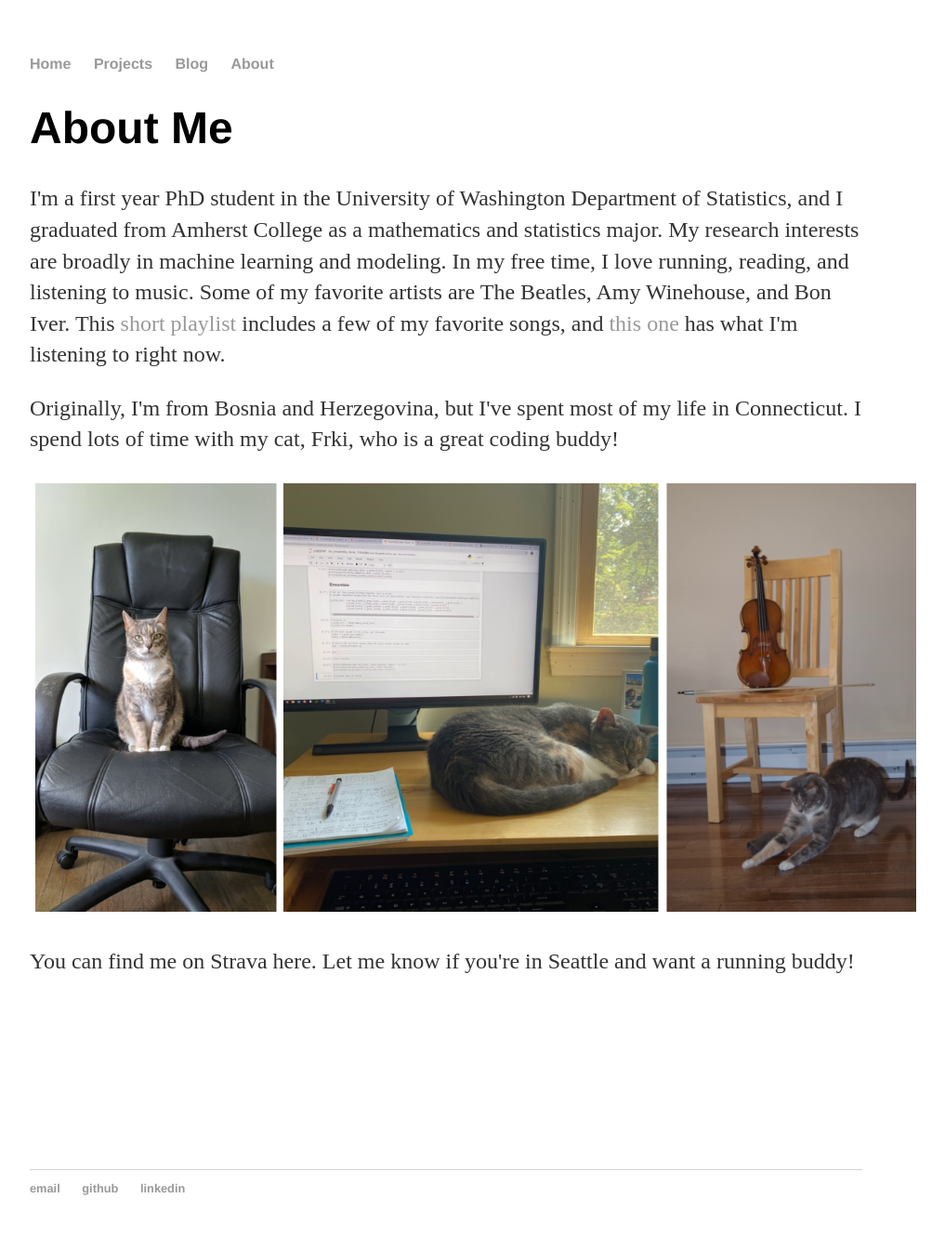
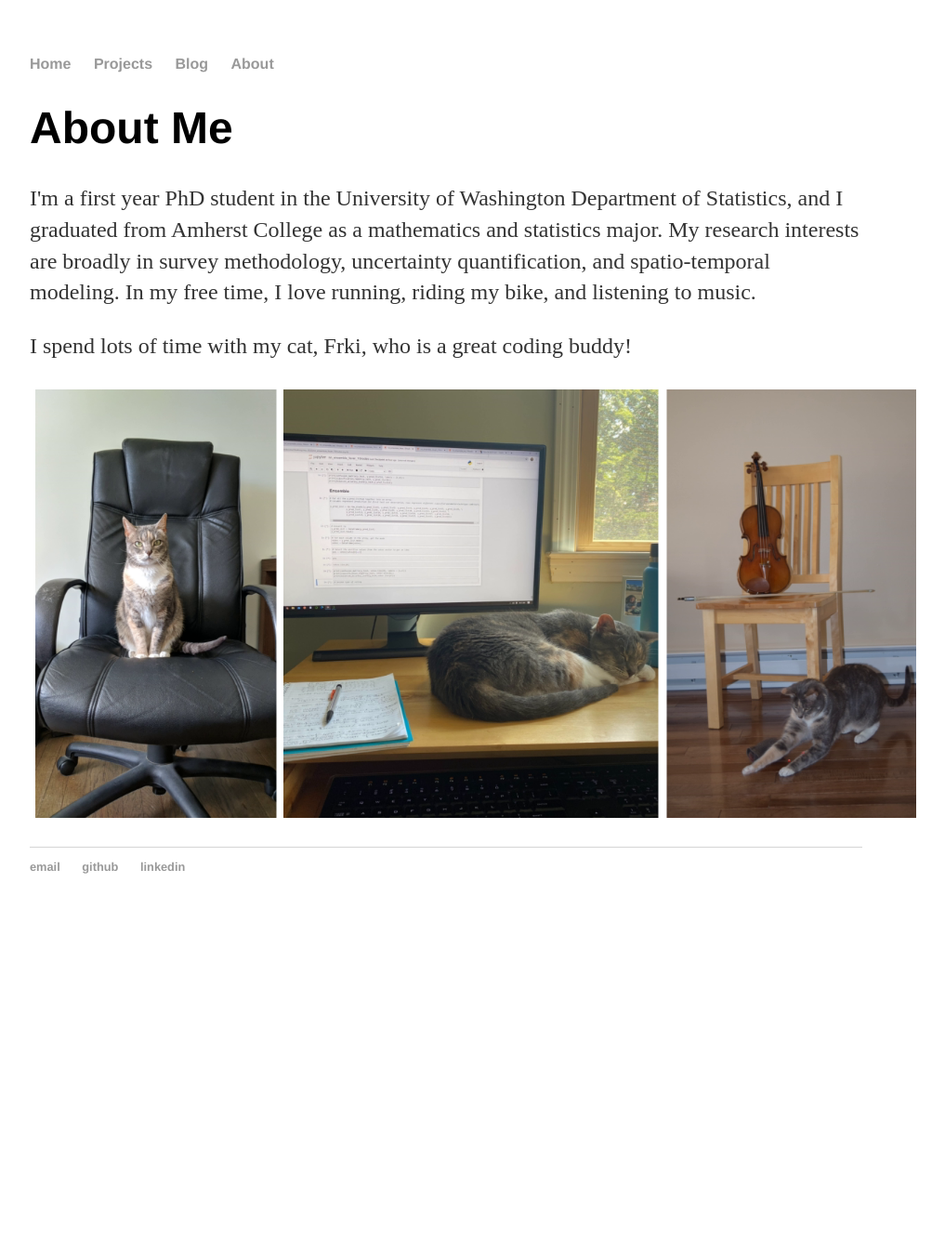
Before and after one commit to aboskovic21/aboskovic21.github.io, a Jekyll site: the page built from about/index.html, in a window 1280 px wide. Shown: the whole page at 93% size, without its empty margins (160-1177 px from the left). Built offline with Jekyll 4.4.1, drawn with Linux system fonts in a browser that asks for light colours; after the commit the page ends 1000 px from its top, so only the background shows below that; grey boxes are pictures that could not be loaded.

Commit message:
about page - making more professional

```diff
--- a/about/index.html
+++ b/about/index.html
@@ -6,12 +6,9 @@ title: About Me
 <div class="blurb">
 	<h1>About Me</h1>
 
-	<p>I'm a first year PhD student in the University of Washington Department of Statistics, and I graduated from Amherst College as a mathematics and statistics major. My research interests are broadly in machine learning and modeling. In my free time, I love running, reading, and listening to music. Some of my favorite artists are The Beatles, Amy Winehouse, and Bon Iver. This <a href="https://open.spotify.com/playlist/4oftjl6M4We9cMNHQgzZwg?si=UmZODpUaSbenhDzZT8fuEg">short playlist</a> includes a few of my favorite songs, and <a href="https://open.spotify.com/playlist/6bkOqzUpIpiRGDpWmYoq4V?si=15fa2e82c48f4e20">this one</a> has what I'm listening to right now.</p>
+	<p>I'm a first year PhD student in the University of Washington Department of Statistics, and I graduated from Amherst College as a mathematics and statistics major. My research interests are broadly in survey methodology, uncertainty quantification, and spatio-temporal modeling. In my free time, I love running, riding my bike, and listening to music. </p>
 
-	<p>Originally, I'm from Bosnia and Herzegovina, but I've spent most of my life in Connecticut. I spend lots of time with my cat, Frki, who is a great coding buddy!</p>
+	<p>I spend lots of time with my cat, Frki, who is a great coding buddy!</p>
 	<center><img src="../frki.png" width="960" height="476"></center>
 
-	<p>You can find me on Strava here. Let me know if you're in Seattle and want a running buddy!</p>
-	<center><iframe height='160' width='300' frameborder='0' allowtransparency='true' scrolling='no' src='https://www.strava.com/athletes/72476659/activity-summary/a1047573755675a34d62b3290272162f2518bf1d'></iframe></center>
-
 </div><!-- /.blurb -->
```
